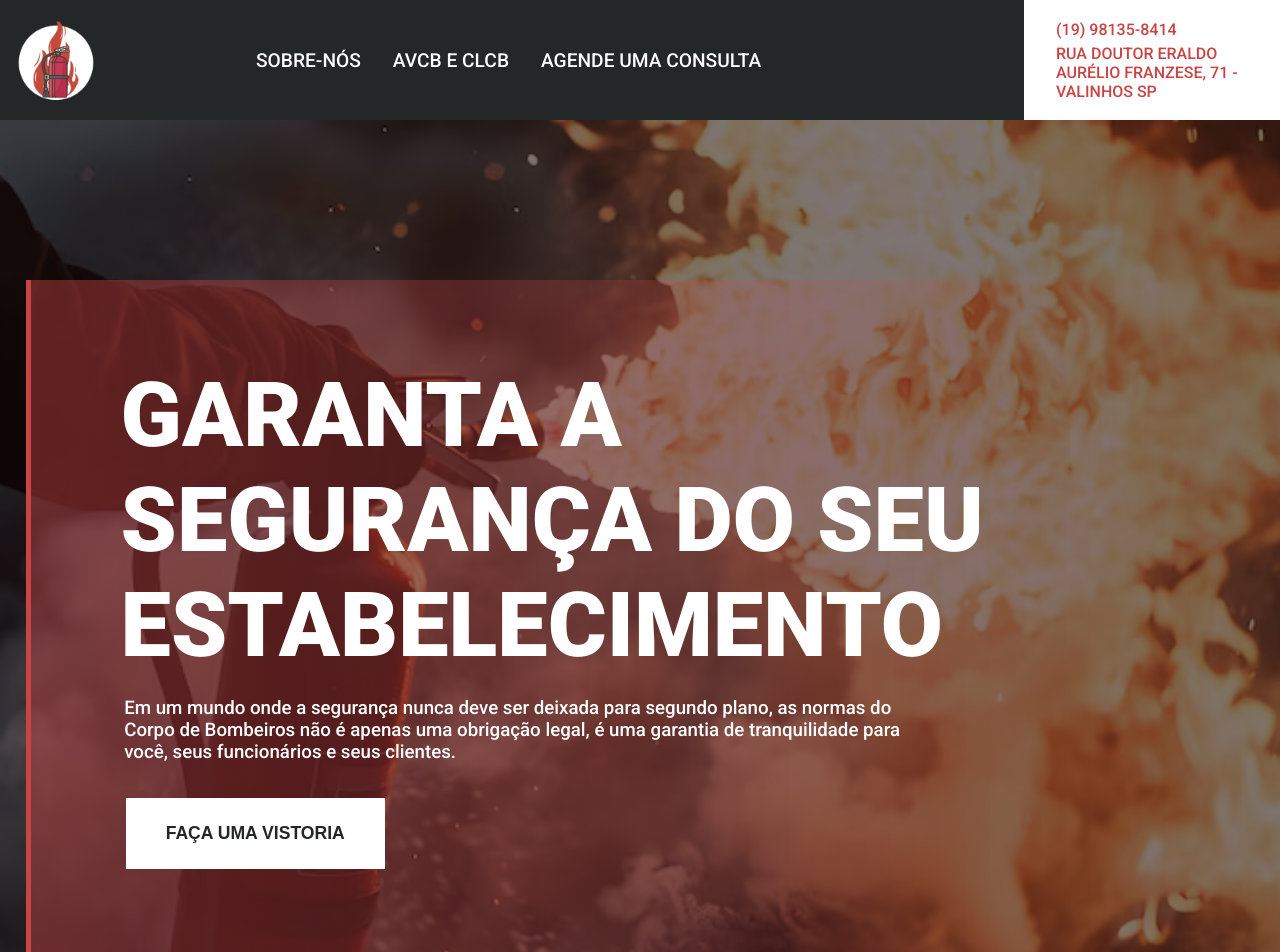
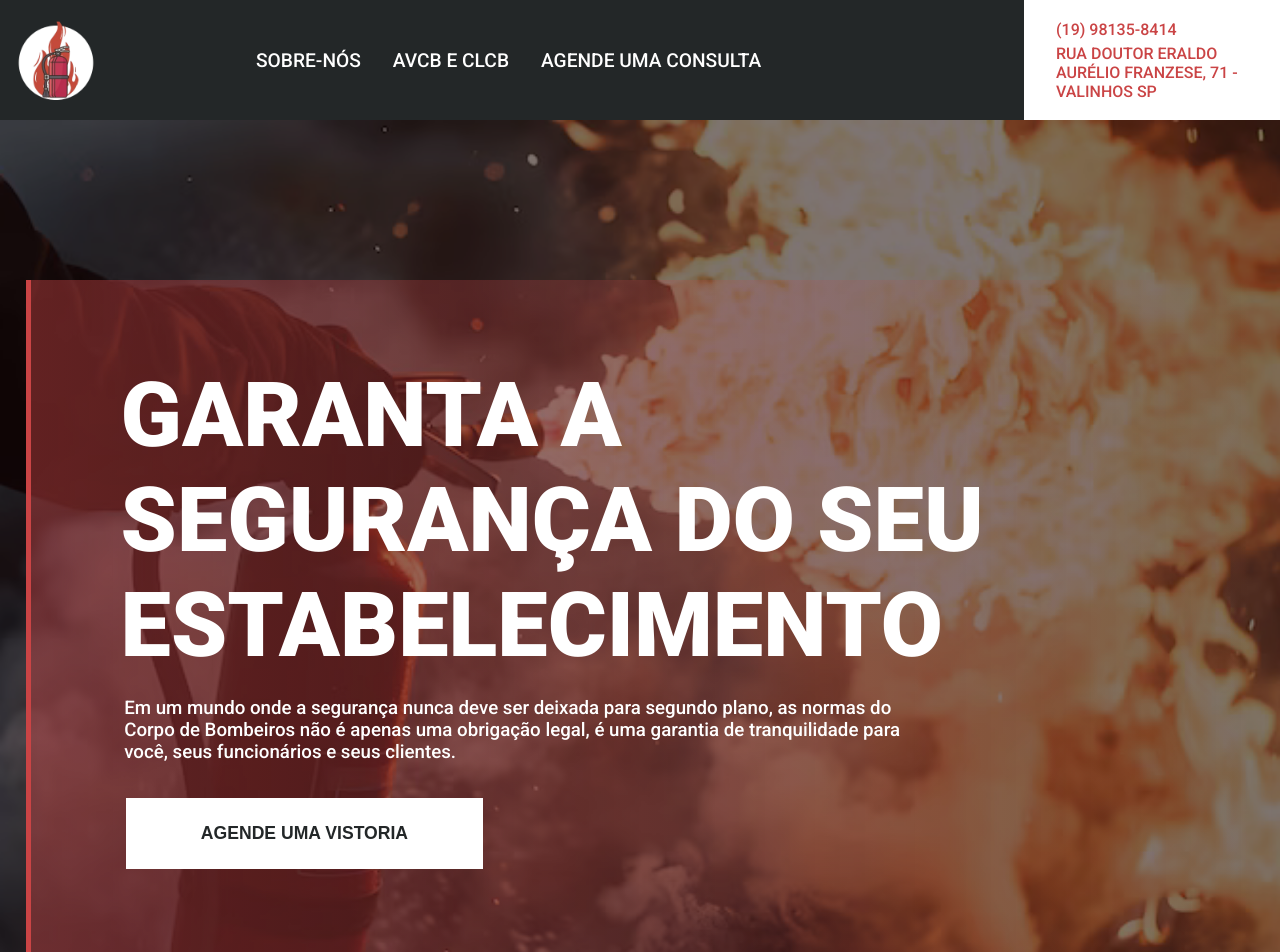
Before and after one commit to Gabriel-Andreoni/lp-valverde-engenharia, a Next.js app: page / in a window 1280 px wide. Shown: the top 952 px of the page. Built offline with nearby package versions, Linux system fonts and the light colour scheme.

Commit message:
Adição dos links para contato via WhatsApp

```diff
--- a/app/components/About/about.css
+++ b/app/components/About/about.css
@@ -358,6 +358,14 @@
                                     height: 100%;
                                 }
                             }
+
+                            & > a {
+                                padding: 2em;
+
+                                text-decoration: none;
+
+                                color: #fff;
+                            }
                         }
                     }
                 }
--- a/app/components/About/index.jsx
+++ b/app/components/About/index.jsx
@@ -1,3 +1,5 @@
+"use client";
+
 import Image from 'next/image';
 
 import './about.css';
@@ -14,6 +16,7 @@ import AboutFloatImage from '../../../public/float-image.png';
 import AboutFeatureImage from '../../../public/about-list-image.jpg'
 import AboutImage from '../../../public/about-image-left.png'
 import AboutIcon from '../../../public/about-icon.png';
+import Link from 'next/link';
 
 
 export function AboutCards() {
@@ -106,7 +109,9 @@ export function AboutSection() {
                                     Agilidade na Resolução</li>
                             </ul>
 
-                            <button>Faça uma vistoria</button>
+                            <button>
+                                <Link href="https://w.app/T8AxlD" target="_blank" rel="noopener noreferrer">Agende uma vistoria</Link>
+                            </button>
                         </div>
                     </div>
                 </div>
--- a/app/components/CTA/cta.css
+++ b/app/components/CTA/cta.css
@@ -79,6 +79,19 @@
                 }
             }
 
+            & > a {
+                padding: 2em;
+
+                text-decoration: none;
+                transition: color 500ms ease;
+
+                color: #232728;
+            }
+
+            &:hover > a {
+                color: #FFF;
+            }
+
         }
     }
 
--- a/app/components/CTA/index.jsx
+++ b/app/components/CTA/index.jsx
@@ -1,3 +1,6 @@
+"use client";
+
+import Link from 'next/link';
 import './cta.css';
 
 export default function CTA() {
@@ -6,7 +9,9 @@ export default function CTA() {
             <div className="cta-content" data-aos="fade-up" data-aos-duration="450" data-aos-easing="ease-in-out">
                 <h3>Pronto para Garantir a Segurança do Seu Estabelecimento?</h3>
                 <p>Entre em contato conosco hoje mesmo para uma avaliação técnica detalhada e dê o primeiro passo em direção a um ambiente mais seguro e conforme. </p>
-                <button>Agende uma vistoria</button>
+                <button>
+                    <Link href="https://w.app/T8AxlD" target="_blank" rel="noopener noreferrer">Agende uma vistoria</Link>
+                </button>
 
             </div>
         </section>
--- a/app/components/Hero/hero.css
+++ b/app/components/Hero/hero.css
@@ -247,6 +247,8 @@
                 }
 
                 & > a {
+                    padding: 2em;
+
                     text-decoration: none;
                     transition: color 500ms ease;
 
--- a/app/components/Hero/index.jsx
+++ b/app/components/Hero/index.jsx
@@ -54,7 +54,7 @@ export function HeroBody() {
             <h1>Garanta a Segurança do Seu Estabelecimento</h1>
             <h3>Em um mundo onde a segurança nunca deve ser deixada para segundo plano, as normas do Corpo de Bombeiros não é apenas uma obrigação legal, é uma garantia de tranquilidade para você, seus funcionários e seus clientes.</h3>
             <button>
-                <Link href="https://w.app/T8AxlD" target="_blank" rel="noopener noreferrer">Faça uma vistoria</Link>
+                <Link href="https://w.app/T8AxlD" target="_blank" rel="noopener noreferrer">Agende uma vistoria</Link>
             </button>
             </div>
         </div>
```
